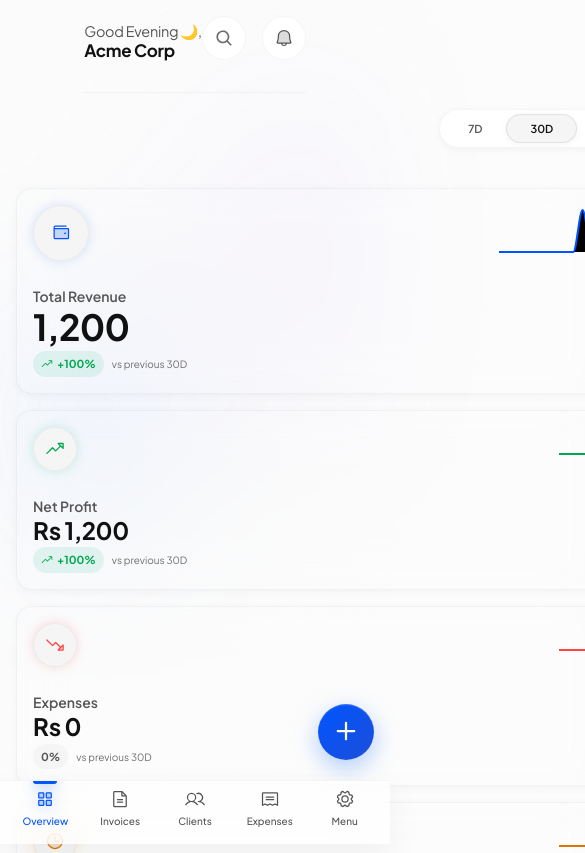
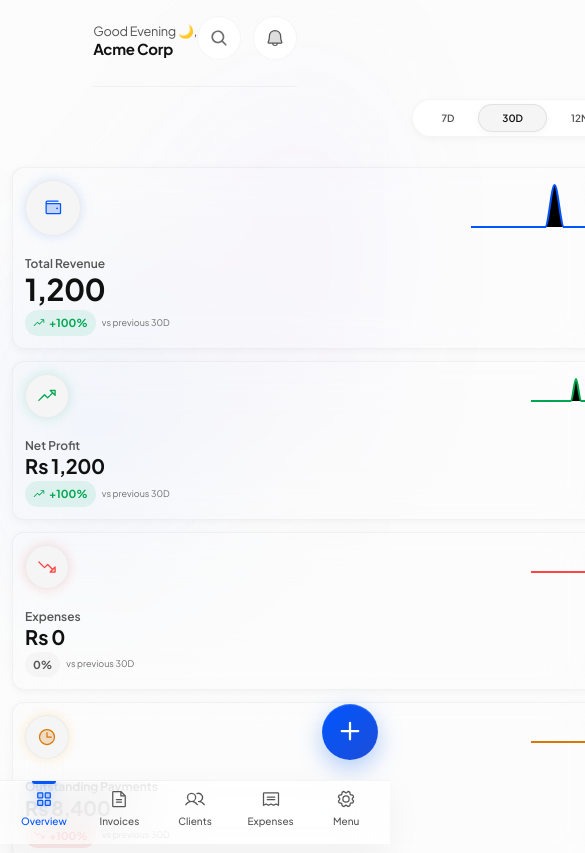
Before and after one commit to aka-ibaad/billing-app, a Next.js app: page / in a window 390 px wide. Shown: the top 853 px of the page, 585 px wide, since content can reach past the window. Built offline with nearby package versions, Linux system fonts and the light colour scheme.

Commit message:
fix: Super scale down mobile UI size to 75%

```diff
--- a/src/app/globals.css
+++ b/src/app/globals.css
@@ -414,30 +414,30 @@ button:active {
 @media (max-width: 768px) {
   :root {
     /* Aggressively scale down typography for dense mobile UI */
-    --text-section: 14px;
-    --text-heading: 20px;
-    --text-number: 24px;
-    --text-label: 11px;
-    --text-desc: 10px;
+    --text-section: 12px;
+    --text-heading: 16px;
+    --text-number: 20px;
+    --text-label: 10px;
+    --text-desc: 9px;
 
     /* Aggressively scale down spacing */
     --space-1: 4px;
-    --space-2: 8px;
-    --space-3: 12px;
-    --space-4: 16px;
-    --space-5: 20px;
-    --space-6: 24px;
-    --space-8: 32px;
-    --space-12: 48px;
-    --space-16: 64px;
+    --space-2: 6px;
+    --space-3: 8px;
+    --space-4: 12px;
+    --space-5: 16px;
+    --space-6: 20px;
+    --space-8: 24px;
+    --space-12: 32px;
+    --space-16: 48px;
 
     /* Scale down large radii to save space */
-    --radius-xl: 16px;
-    --radius-lg: 12px;
-    --radius-md: 10px;
+    --radius-xl: 12px;
+    --radius-lg: 10px;
+    --radius-md: 8px;
   }
 
   html {
-    font-size: 85%; /* Shrinks all rem-based sizes by 15% */
+    font-size: 75%; /* Shrinks all rem-based sizes by 25% */
   }
 }
```
